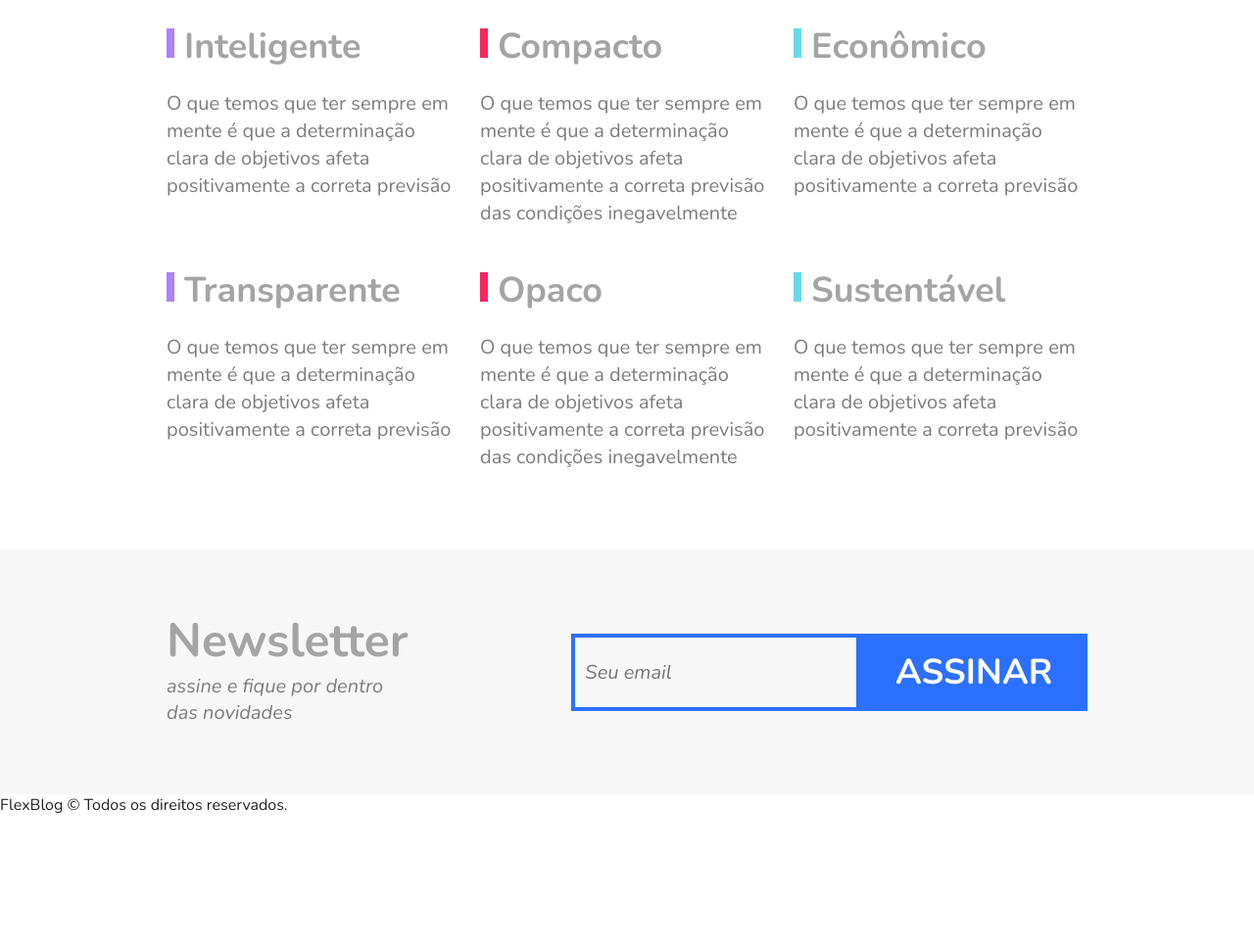
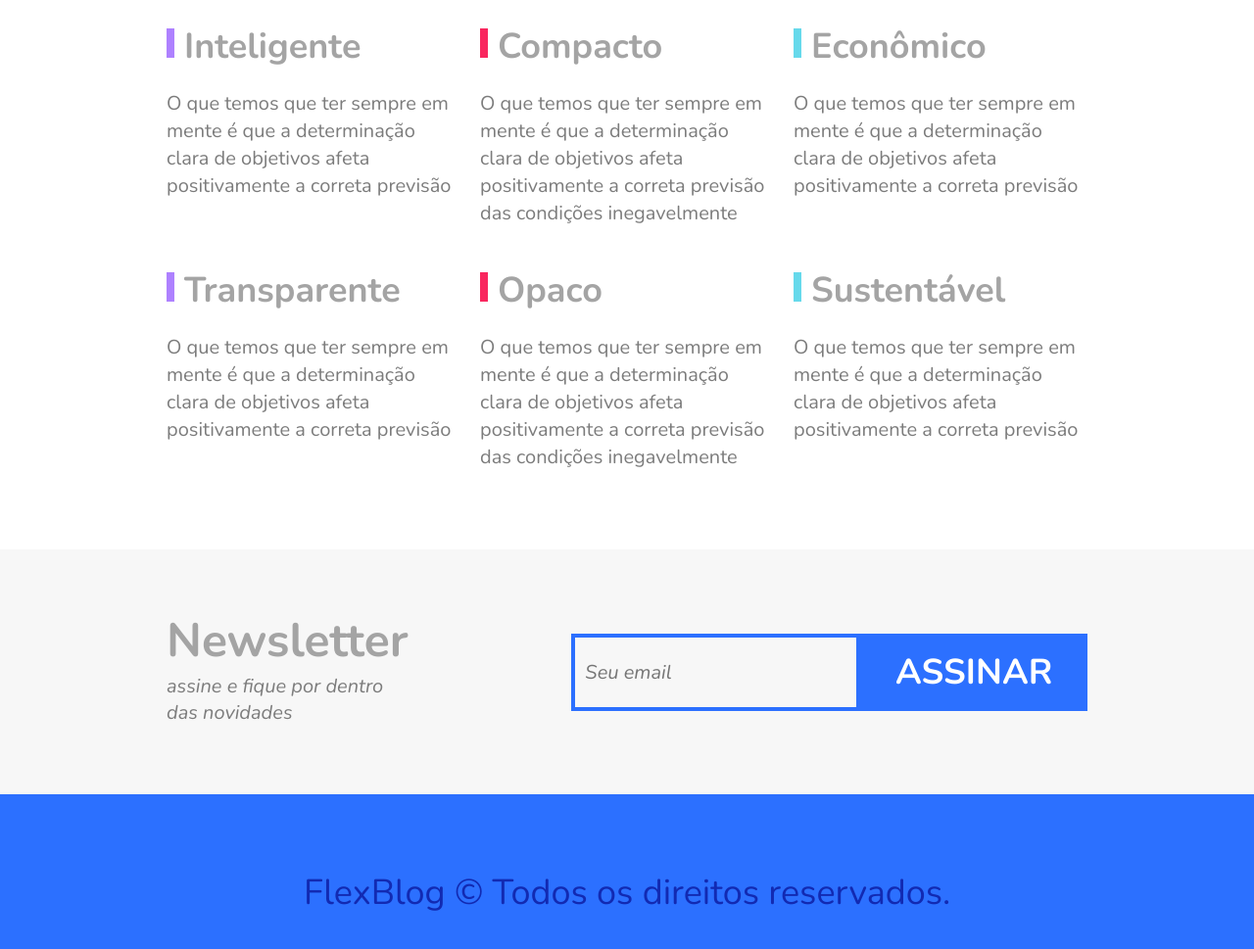
Before and after one commit to Walace2022/FlexBlog, a plain HTML site: page index.html in a window 1280 px wide. Shown: the part 2635-3604 px from the top of the page at 98% size. Before the commit the page ends 3468 px from the top, so only its background shows below. Drawn offline with nearby package versions, Linux system fonts and the light colour scheme.

Commit message:
Criado CSS do Footer.

```diff
--- a/css/style.css
+++ b/css/style.css
@@ -371,3 +371,25 @@
     font-size: 1.5rem;
   }
 }
+
+/* Footer */
+
+.footer {
+  display: flex;
+  background: #2c70ff;
+  height: 200px;
+  align-items: center;
+}
+
+.footer p {
+  flex: 1;
+  text-align: center;
+  font-size: 2.25rem;
+  color: #122ab2;
+}
+
+@media (max-width: 768px) {
+  .footer p {
+    font-size: 1.5rem;
+  }
+}
```
